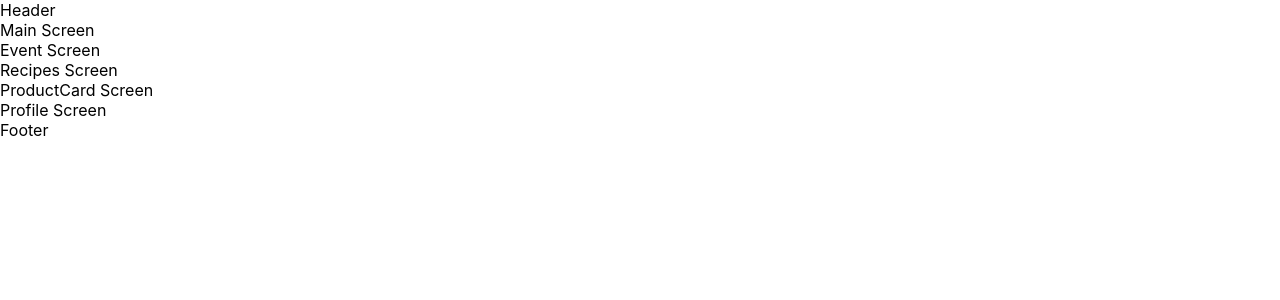
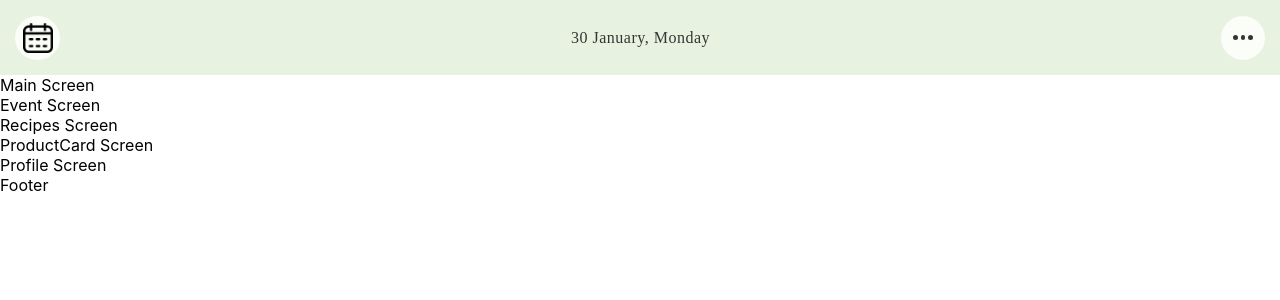
Before and after one commit to mitjasha/avocado, a React (Create React App) app: page / in a window 1280 px wide. Shown: the top 300 px of the page. Built offline with nearby package versions, Linux system fonts and the light colour scheme.

Commit message:
feat: add input date, date text and menu btn

```diff
--- a/src/containers/Header/Header.scss
+++ b/src/containers/Header/Header.scss
@@ -1,2 +1,68 @@
 .header {
+  background-color: #e8f2e1;
+  height: 75px;
+  display: flex;
+  font-family: "Montserrat";
+  font-style: normal;
+  font-weight: 400;
+  font-size: 16px;
+  line-height: 20px;
+  letter-spacing: 0.5px;
+  color: #343633;
+  align-items: center;
+
+  &__date-input {
+    width: 44px;
+    height: 44px;
+    border-radius: 50px;
+    border: none;
+    margin-left: 15px;
+    cursor: pointer;
+    background: #fafdf8 url(../../assets/svg/calendar.svg) no-repeat;
+    background-size: 30px;
+    background-position: 50%;
+
+    &:focus {
+      border: none;
+    }
+
+    &::-webkit-datetime-edit-month-field,
+    &::-webkit-datetime-edit-day-field,
+    &::-webkit-datetime-edit-year-field {
+      display: none;
+    }
+
+    &::-webkit-calendar-picker-indicator {
+      width: 100%;
+      height: 100%;
+      margin-right: 13px;
+      cursor: pointer;
+      opacity: 0;
+    }
+  }
+
+  &__date {
+    margin: auto;
+  }
+
+  &__menu-btn {
+    width: 44px;
+    height: 44px;
+    background-color: #fafdf8;
+    border-radius: 50px;
+    display: flex;
+    border: none;
+    margin-right: 15px;
+    gap: 3px;
+    justify-content: center;
+    align-items: center;
+    cursor: pointer;
+  }
 }
+
+.dot {
+  width: 4.5px;
+  height: 4.5px;
+  border-radius: 50px;
+  background-color: #343633;
+}
--- a/src/containers/Header/Header.tsx
+++ b/src/containers/Header/Header.tsx
@@ -4,7 +4,13 @@ import "./Header.scss";
 const Header: React.FC = () => {
   return (
     <header className="header container">
-      <div>Header</div>
+      <input type="date" className="header__date-input" />
+      <div className="header__date">30 January, Monday</div>
+      <button type="button" className="header__menu-btn">
+        <div className="dot" />
+        <div className="dot" />
+        <div className="dot" />
+      </button>
     </header>
   );
 };
```
Also changed, not shown: src/assets/svg/calendar.svg (added).
